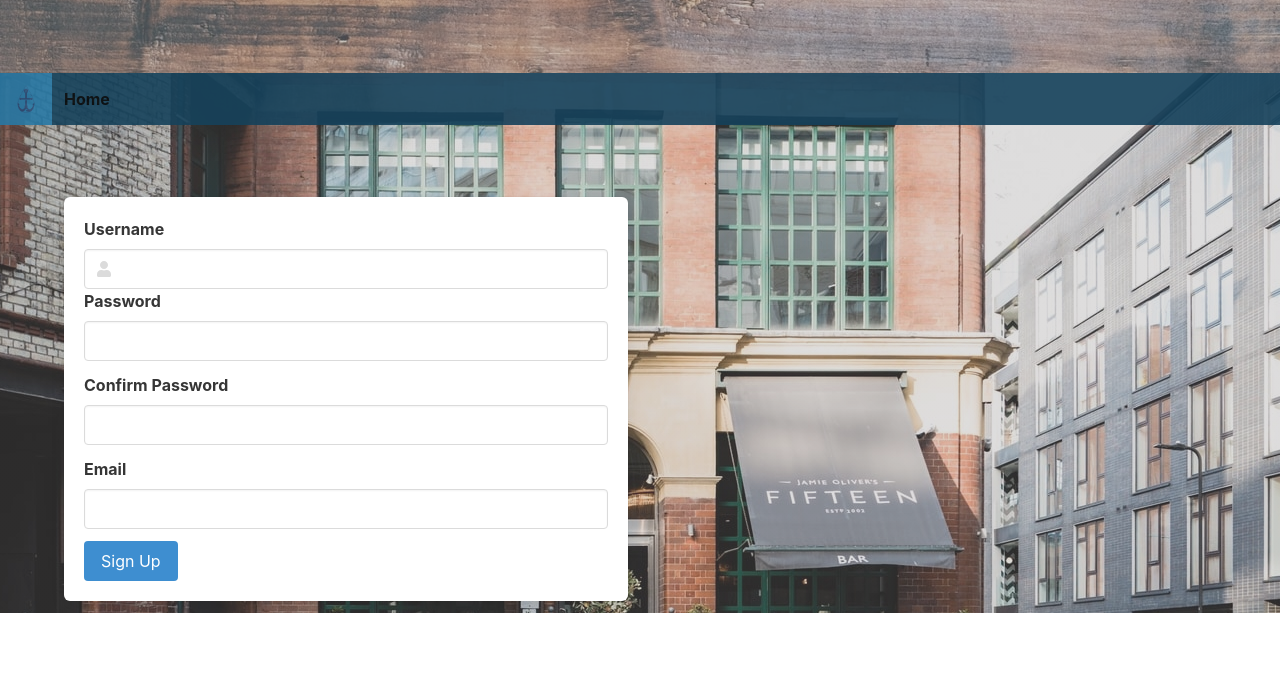
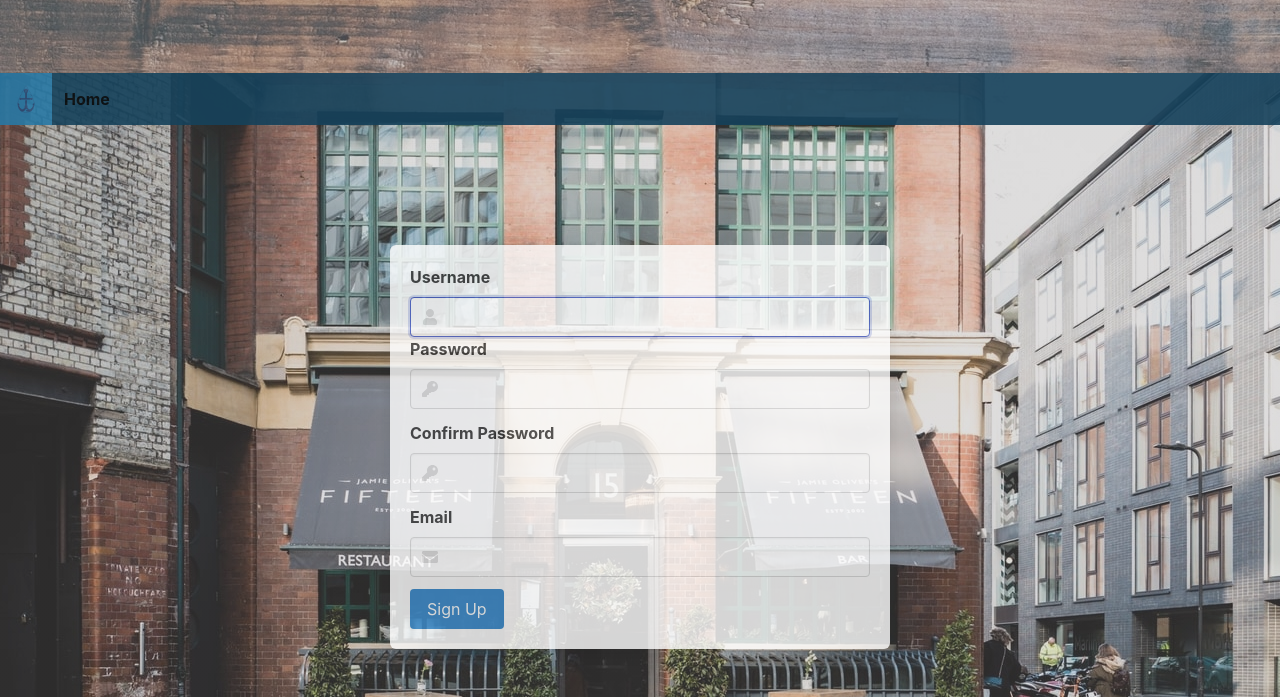
Before and after one commit to Kparine/snacks_front_end, a website with bundled scripts: page signup.html in a window 1280 px wide. Shown: the part 455-1152 px from the top of the page. Before the commit the page ends 1068 px from the top, so only its background shows below. Built offline with nearby package versions, Linux system fonts and the light colour scheme.

Commit message:
ADD LOGIN AND SIGNUP BOX

```diff
--- a/sass/mystyles.scss
+++ b/sass/mystyles.scss
@@ -49,6 +49,14 @@ body{
   background-position-y: 400px;
 }
 
+#loginBox {
+  width: 500px;
+  opacity: 0.8;
+}
+#signupBox{
+  width: 500px;
+  opacity: 0.8;
+}
 /////////////////////////////////////////////// CARDS ///////////////////////////////////////////////
 
 #cardTitle {
--- a/signup.html
+++ b/signup.html
@@ -46,14 +46,13 @@
   <br>
   <br>
 
-  <div class="container">
-    <div class="columns is-desktop">
-      <div class="column is-half">
+  <div class="section">
+    <div class="container" id="signupBox">
       <div class="box">
         <div class="field">
           <label class="label">Username</label>
           <div class="control has-icons-left">
-              <input class="input" type="text">
+            <input class="input is-focused" type="text">
             <span class="icon is-small is-left">
               <i class="fas fa-user"></i>
             </span>
@@ -64,21 +63,24 @@
             <label class="label">Password</label>
             <div class="control has-icons-left">
               <input class="input" type="text">
-                </span>
+              <span class="icon is-small is-left">
+                <i class="fas fa-key"></i>
             </div>
           </div>
           <div class="field">
             <label class="label">Confirm Password</label>
             <div class="control has-icons-left">
               <input class="input" type="text">
-                  </span>
+              <span class="icon is-small is-left">
+                <i class="fas fa-key"></i>
             </div>
           </div>
           <div class="field">
             <label class="label">Email</label>
             <div class="control has-icons-left">
               <input class="input" type="text">
-                    </span>
+              <span class="icon is-small is-left">
+                <i class="fas fa-envelope"></i>
             </div>
           </div>
         </div>
```
Also changed, not shown: login.html (+5 -5 lines), css/main.css. Lines whose indentation alone changed are shown as unchanged.
